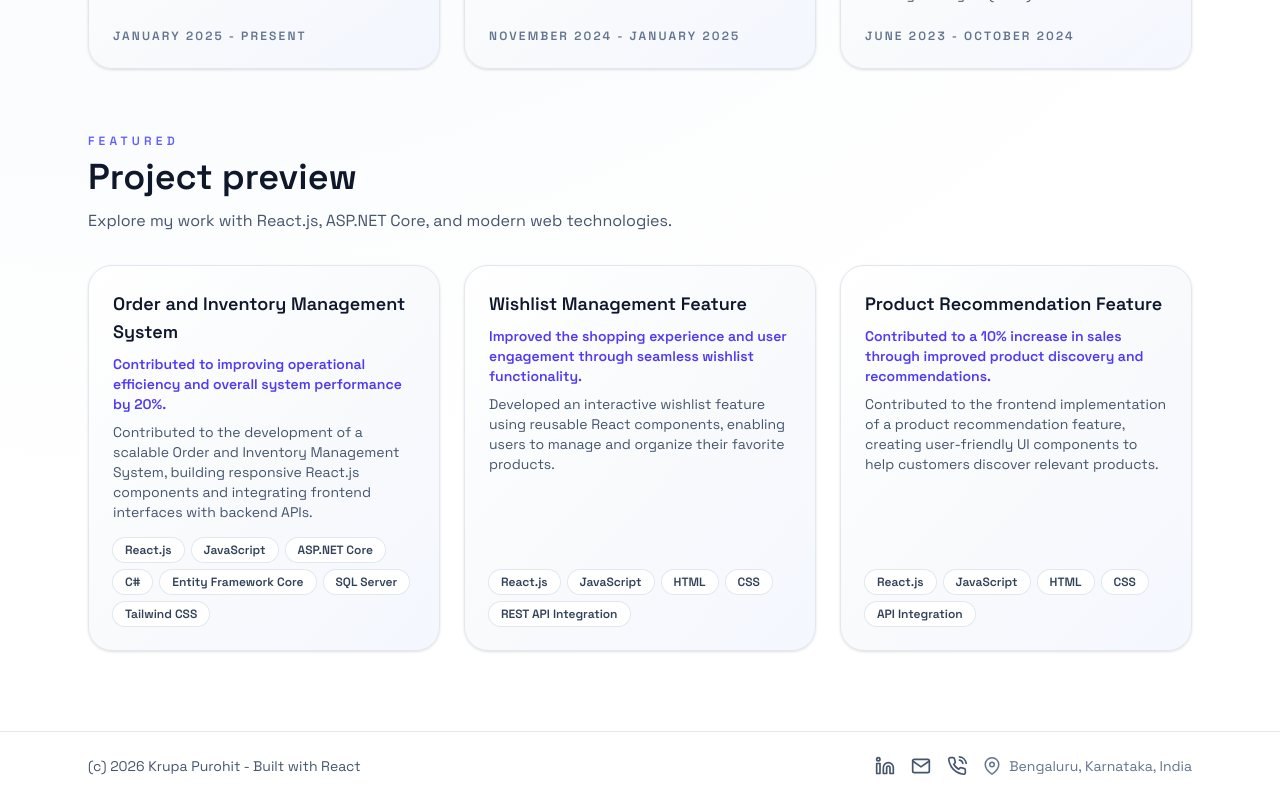
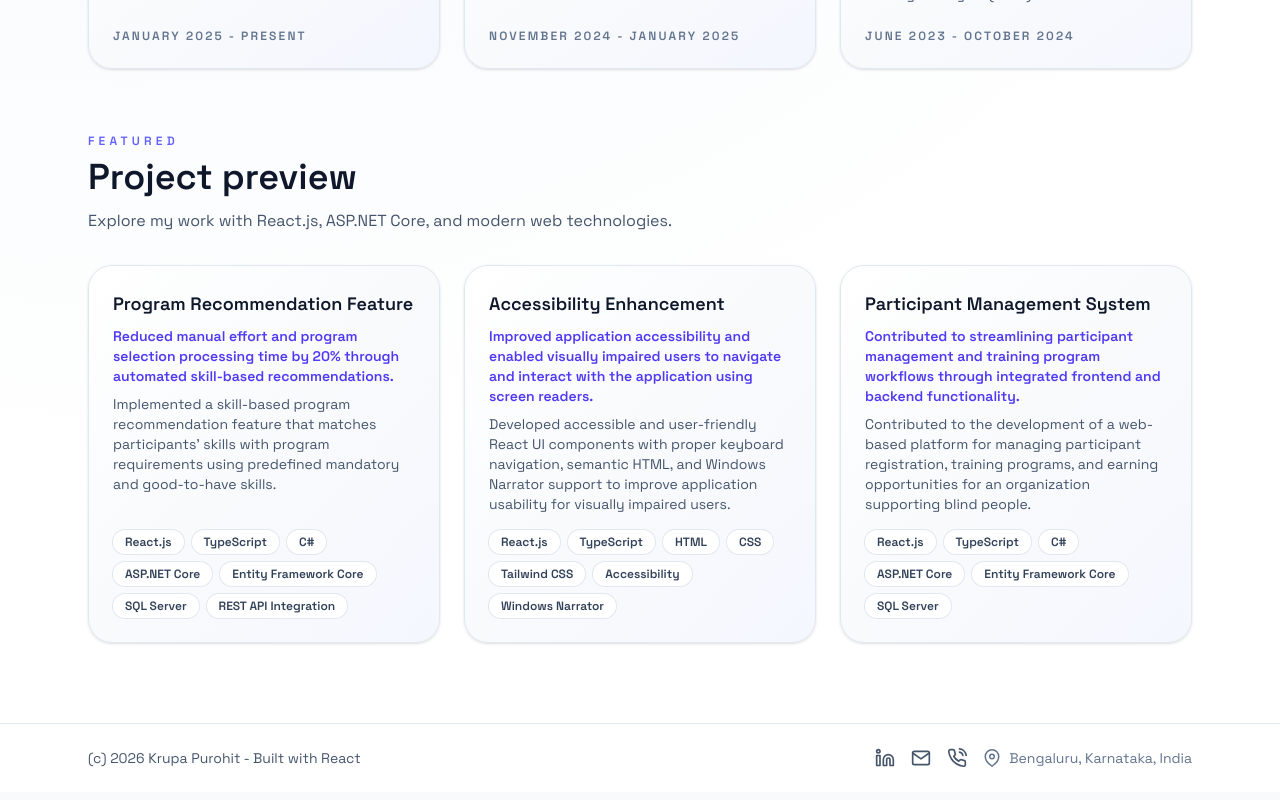
Before and after one commit to krupspurohit/krupspurohit.github.io, a React (Vite) app: page / in a window 1280 px wide. Shown: the part 1143-1943 px from the top of the page. Built offline with nearby package versions, Linux system fonts and the light colour scheme.

Commit message:
Update project details and titles in content.js

```diff
--- a/src/data/content.js
+++ b/src/data/content.js
@@ -60,48 +60,51 @@ export const experiences = [
 
 export const projects = [
   {
-    title: 'Order and Inventory Management System',
+    title: 'Program Recommendation Feature',
     description:
-      'Contributed to the development of a scalable Order and Inventory Management System, building responsive React.js components and integrating frontend interfaces with backend APIs.',
+      'Implemented a skill-based program recommendation feature that matches participants’ skills with program requirements using predefined mandatory and good-to-have skills.',
     tech: [
       'React.js',
-      'JavaScript',
+      'TypeScript',
+      'C#',
       'ASP.NET Core',
-      'C#',
       'Entity Framework Core',
       'SQL Server',
-      'Tailwind CSS',
-    ],
-    impact:
-      'Contributed to improving operational efficiency and overall system performance by 20%.',
-  },
-  {
-    title: 'Wishlist Management Feature',
-    description:
-      'Developed an interactive wishlist feature using reusable React components, enabling users to manage and organize their favorite products.',
-    tech: [
-      'React.js',
-      'JavaScript',
-      'HTML',
-      'CSS',
       'REST API Integration',
     ],
     impact:
-      'Improved the shopping experience and user engagement through seamless wishlist functionality.',
+      'Reduced manual effort and program selection processing time by 20% through automated skill-based recommendations.',
   },
   {
-    title: 'Product Recommendation Feature',
+    title: 'Accessibility Enhancement',
     description:
-      'Contributed to the frontend implementation of a product recommendation feature, creating user-friendly UI components to help customers discover relevant products.',
+      'Developed accessible and user-friendly React UI components with proper keyboard navigation, semantic HTML, and Windows Narrator support to improve application usability for visually impaired users.',
     tech: [
       'React.js',
-      'JavaScript',
+      'TypeScript',
       'HTML',
       'CSS',
-      'API Integration',
+      'Tailwind CSS',
+      'Accessibility',
+      'Windows Narrator',
     ],
     impact:
-      'Contributed to a 10% increase in sales through improved product discovery and recommendations.',
+      'Improved application accessibility and enabled visually impaired users to navigate and interact with the application using screen readers.',
+  },
+  {
+    title: 'Participant Management System',
+    description:
+      'Contributed to the development of a web-based platform for managing participant registration, training programs, and earning opportunities for an organization supporting blind people.',
+    tech: [
+      'React.js',
+      'TypeScript',
+      'C#',
+      'ASP.NET Core',
+      'Entity Framework Core',
+      'SQL Server',
+    ],
+    impact:
+      'Contributed to streamlining participant management and training program workflows through integrated frontend and backend functionality.',
   },
 ];
 
```
